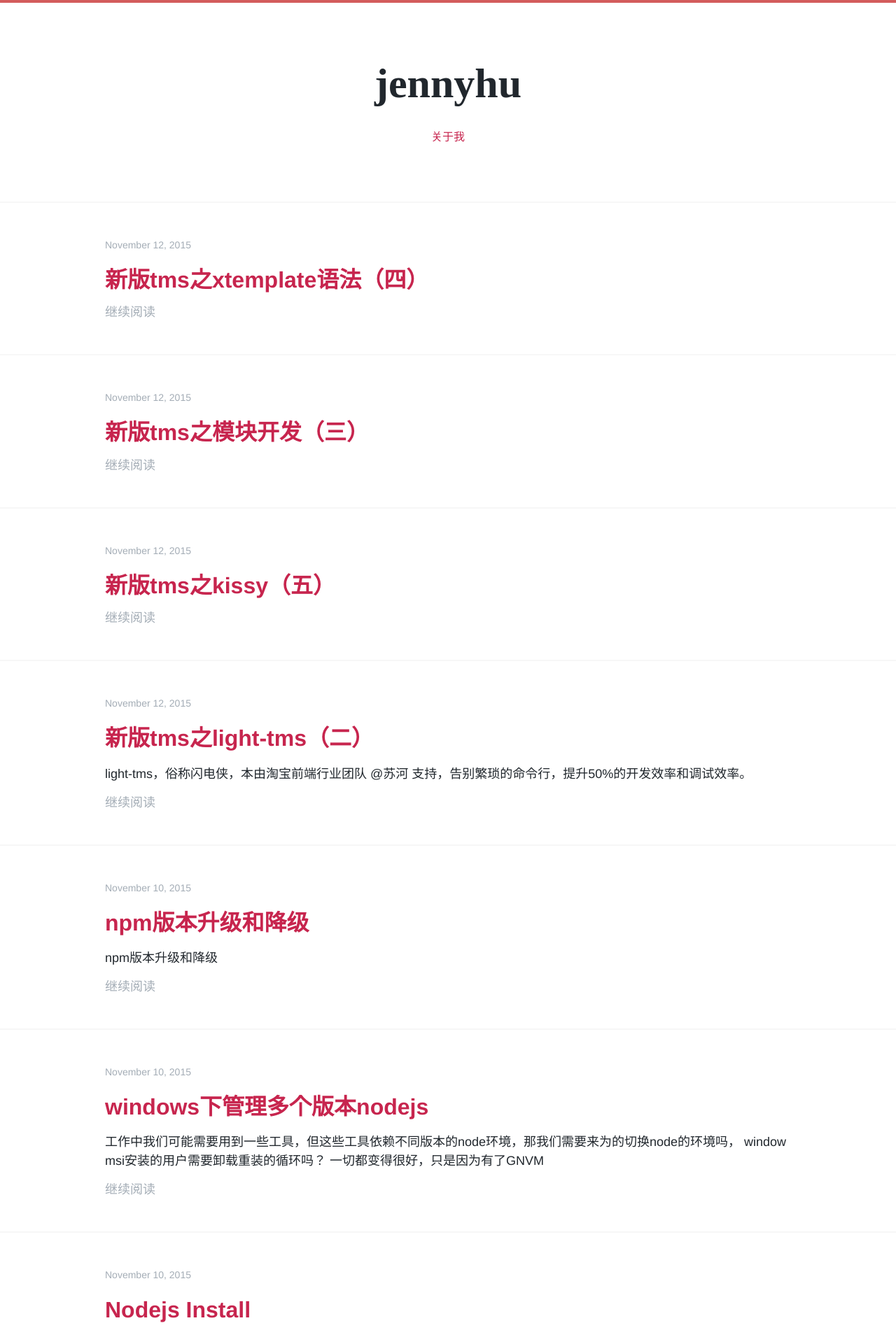
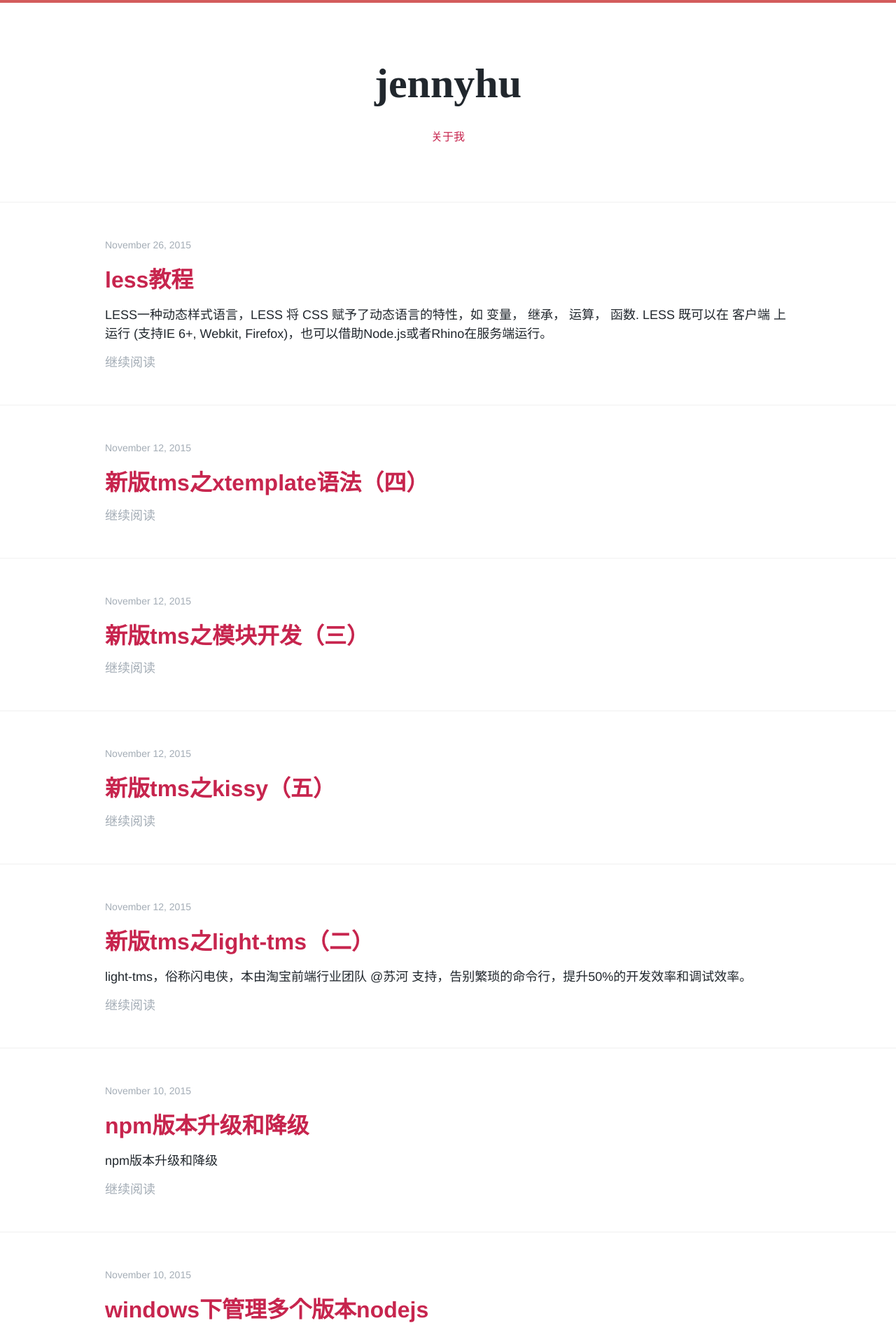
Before and after one commit to jennyhu/blog, a Jekyll site: the page built from index.html, in a window 1280 px wide. Shown: the top 1911 px of the page at 70% size. Built offline with Jekyll 4.4.1, drawn with Linux system fonts in a browser that asks for light colours; Markdown is read by kramdown in place of the engine named in the settings; some of the changed lines change nothing that is shown.

Commit message:
add 1203

````diff
--- a/_config.yml
+++ b/_config.yml
@@ -10,4 +10,4 @@ baseurl: "/blog" # the subpath of your site, e.g. /blog/
 # Build settings
 markdown: redcarpet
 redcarpet:
-  extensions: ["no_intra_emphasis", "fenced_code_blocks", "autolink", "tables",     "with_toc_data"]
+  extensions: ["no_intra_emphasis", "fenced_code_blocks", "footnotes", "highlight", "strikethrough", "underline", "autolink", "tables", "with_toc_data", "quote"]
--- /dev/null
+++ b/_posts/2015-11-26-mixins-less.md
@@ -0,0 +1,247 @@
+---
+layout: post
+title:  less教程
+author: 古月云希
+---
+
+LESS一种动态样式语言，LESS 将 CSS 赋予了动态语言的特性，如 变量， 继承， 运算， 函数. LESS 既可以在 客户端 上运行 (支持IE 6+, Webkit, Firefox)，也可以借助Node.js或者Rhino在服务端运行。
+
+
+## 语法
+
+### 一、变量
+
+变量允许我们单独定义一系列通用的样式，然后在需要的时候去调用。所以在做全局样式调整的时候我们可能只需要修改几行代码就可以了。
+
+```css
+    /*less*/
+    @color:#333;
+    #header{
+        color: @color;
+    }
+
+    /*生成css*/
+    #header{
+        color:#333;
+    }
+```
+
+<br/>
+
+### 二、混合
+
+混合可以将一个定义好的class A轻松的引入到另一个class B中，从而简单实现class B继承class A中的所有属性。我们还可以带参数地调用，就像使用函数一样。
+
+
+(1)、不带参数混合:
+
+```css
+
+    /*不带参数混合less*/
+    .bordered {
+        border-top: dotted 1px black;
+        border-bottom: solid 2px black;
+    }
+
+    #menu a {
+        color: #111;
+        .bordered;
+    }
+
+    /*生成css*/
+    #menu a {
+        color: #111;
+        border-top: dotted 1px black;
+        border-bottom: solid 2px black;
+    }
+
+```
+
+(2)、带参数混合:
+
+```css
+    /*带参数混合less*/
+    .rounded-corners (@radius: 5px) {  /*默认为5px*/
+        border-radius: @radius;
+        -webkit-border-radius: @radius;
+        -moz-border-radius: @radius;
+    }
+
+    #header{
+        .rounded-corners;
+    }
+
+    #footer{
+        .rounded-corners(10px); /*10px*/
+    }
+
+    /*生成css*/
+    #header{
+        border-radius: 5px;
+        -webkit-border-radius: 5px;
+        -moz-border-radius: 5px;
+    }
+
+    #footer{
+        border-radius: 10px;
+        -webkit-border-radius: 10px;
+        -moz-border-radius: 10px;
+    }
+```
+
+(3)、你也可以定义不带参数属性集合,如果你想隐藏这个属性集合，不让它暴露到CSS中去，但是你还想在其他的属性集合中引用，你会发现这个方法非常的好用:
+
+```css
+    /*less*/
+    .wrap(){
+        text-wrap: wrap;
+        white-space: pre-wrap;
+        white-space: -moz-pre-wrap;
+        word-wrap: break-word;
+    }
+
+    pre{
+        .wrap;
+    }
+
+    /*生成css*/
+    pre{
+        text-wrap: wrap;
+        white-space: pre-wrap;
+        white-space: -moz-pre-wrap;
+        word-wrap: break-word;
+    }
+```
+
+<br/>
+### 三、嵌套规则
+
+我们可以在一个选择器中嵌套另一个选择器来实现继承，这样很大程度减少了代码量，并且代码看起来更加的清晰。
+
+```css
+    /*less*/
+    #header {
+        h1 {
+            font-size: 26px;
+            font-weight: bold;
+        }
+        p { font-size: 12px;
+            a {
+                text-decoration: none;
+                &:hover {
+                    border-width: 1px;
+                 }
+            }
+        }
+    }
+
+    /*生成css*/
+    #header h1 {
+        font-size: 26px;
+        font-weight: bold;
+    }
+    #header p {
+        font-size: 12px;
+    }
+    #header p a {
+        text-decoration: none;
+    }
+    #header p a:hover {
+        border-width: 1px;
+    }
+```
+
+<br/>
+
+### 四、函数 & 运算
+
+运算提供了加，减，乘，除操作；我们可以做属性值和颜色的运算，这样就可以实现属性值之间的复杂关系。LESS中的函数一一映射了JavaScript代码，如果你愿意的话可以操作属性值。
+
+```css
+    /*less*/
+    @the-border: 1px;
+    @base-color: #111;
+    @red:        #842210;
+
+    #header {
+        color: @base-color * 3;
+        border-left-width: @the-border;
+        border-right-width: @the-border * 2;
+    }
+
+    #footer {
+        color: @base-color + #003300;
+        border-color: desaturate(@red, 10%);
+    }
+
+    /*生成css*/
+    #header {
+        color: #333;
+        border-left-width: 1px;
+        border-right-width: 2px;
+    }
+    #footer {
+        color: #114411;
+        border-color: #7d2717;
+    }
+
+```
+<br/>
+
+### 注释:
+
+```css
+    //  不保留注释
+    /**/ 保留注释
+```
+<br/>
+
+### Importing:
+
+你可以在main文件中通过下面的形势引入 .less 文件, .less 后缀可带可不带:
+
+```css
+    @import: 'minixs.less';
+    @import: 'minixs';
+```
+
+如果你想导入一个CSS文件而且不想LESS对它进行处理，只需要使用.css后缀就可以: 这样LESS就会跳过它不去处理它.
+
+```css
+    @import: 'reset.css'; /*不建议使用*/
+```
+<br/>
+
+### 字符串插值:
+
+变量可以用类似ruby和php的方式嵌入到字符串中，像`@{name}`这样的结构:
+
+```css
+
+    @base-url: "http://assets.fnord.com";
+
+    div{
+        background-image: url("@{base-url}/images/bg.png");
+    }
+
+    /*生成css*/
+    div{
+        background-image:url("http://assets.fnord.com/images/bg.png");
+    }
+```
+<br/>
+
+### 避免编译
+时候我们需要输出一些不正确的CSS语法或者使用一些 LESS不认识的专有语法.
+要输出这样的值我们可以在字符串前加上一个 `~`, 例如:
+
+```css
+    div {
+      filter: ~"ms:alwaysHasItsOwnSyntax.For.Stuff()";
+    }
+
+    /*生成css*/
+    div {
+      filter: ms:alwaysHasItsOwnSyntax.For.Stuff();
+    }
+```
--- a/_sass/highlight.scss
+++ b/_sass/highlight.scss
@@ -86,7 +86,7 @@ blockquote{
 }
 .highlight .err {
     color: #960050;
-    background-color: #1e0010;
+    //background-color: #1e0010;
 }
 .highlight .k {
     color: #66d9ef;
@@ -190,3 +190,17 @@ blockquote{
 .highlight .il {
     color: #ae81ff;
 }
+
+
+.highlight{
+    .language-css{
+
+        .err{
+            color: #fff;
+        }
+        .nl{
+            color: #66d9ef;
+        }
+
+    }
+}
````
